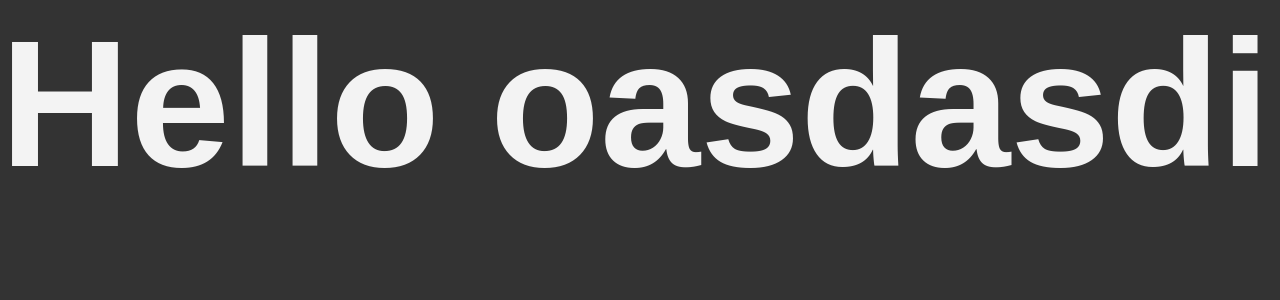
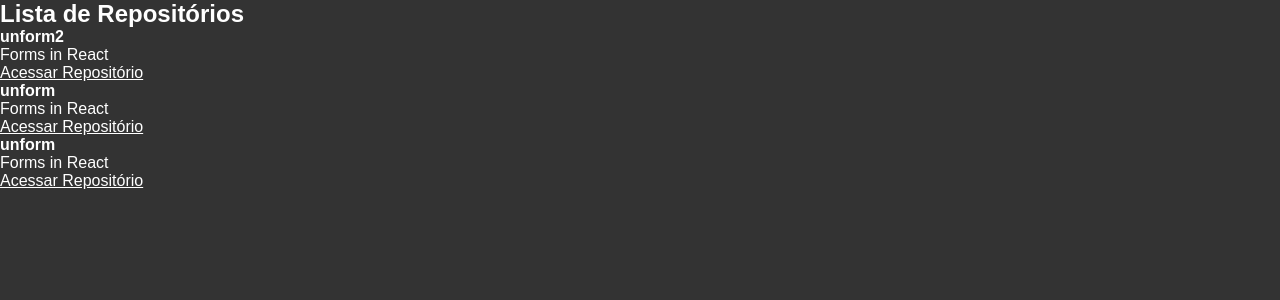
Before and after one commit to Elesiann/01-github-explorer, a React app: page / in a window 1280 px wide. Shown: the top 300 px of the page. Built offline with nearby package versions, Linux system fonts and the light colour scheme.

Commit message:
creating repositorylist

```diff
--- a/public/index.html
+++ b/public/index.html
@@ -1,13 +1,16 @@
 <!DOCTYPE html>
 <html lang="en">
+
 <head>
     <meta charset="UTF-8">
     <meta http-equiv="X-UA-Compatible" content="IE=edge">
     <meta name="viewport" content="width=device-width, initial-scale=1.0">
     <title>IGNITE | Github Explorer</title>
 </head>
+
 <body>
     <div id="root"></div>
 
 </body>
+
 </html>
--- a/src/App.jsx
+++ b/src/App.jsx
@@ -1,5 +1,6 @@
-import './styles/global.scss'
+import { RepositoryList } from "./components/RepositoryList";
+import "./styles/global.scss";
 
 export function App() {
-  return <h1>Hello oasdasdi</h1>;
+  return <RepositoryList />;
 }
--- /dev/null
+++ b/src/components/RepositoryList.jsx
@@ -0,0 +1,30 @@
+const repositoryName = "unform2";
+
+export function RepositoryList() {
+  return (
+    <section className="repository-list">
+      <h1>Lista de Repositórios</h1>
+
+      <ul>
+        <li>
+          <strong>{repositoryName}</strong>
+          <p>Forms in React</p>
+
+          <a href="">Acessar Repositório</a>
+        </li>
+        <li>
+          <strong>unform</strong>
+          <p>Forms in React</p>
+
+          <a href="">Acessar Repositório</a>
+        </li>
+        <li>
+          <strong>unform</strong>
+          <p>Forms in React</p>
+
+          <a href="">Acessar Repositório</a>
+        </li>
+      </ul>
+    </section>
+  );
+}
--- a/src/styles/global.scss
+++ b/src/styles/global.scss
@@ -6,10 +6,11 @@
 
 body {
     font-family: Arial, Helvetica, sans-serif;
-    color: #f3f3f3;
+    color: white;
     background-color: #333;
 
-    h1 {
-        font-size: 180px;
+    a{
+        text-decoration: underline;
+        color: white;
     }
 }
```
